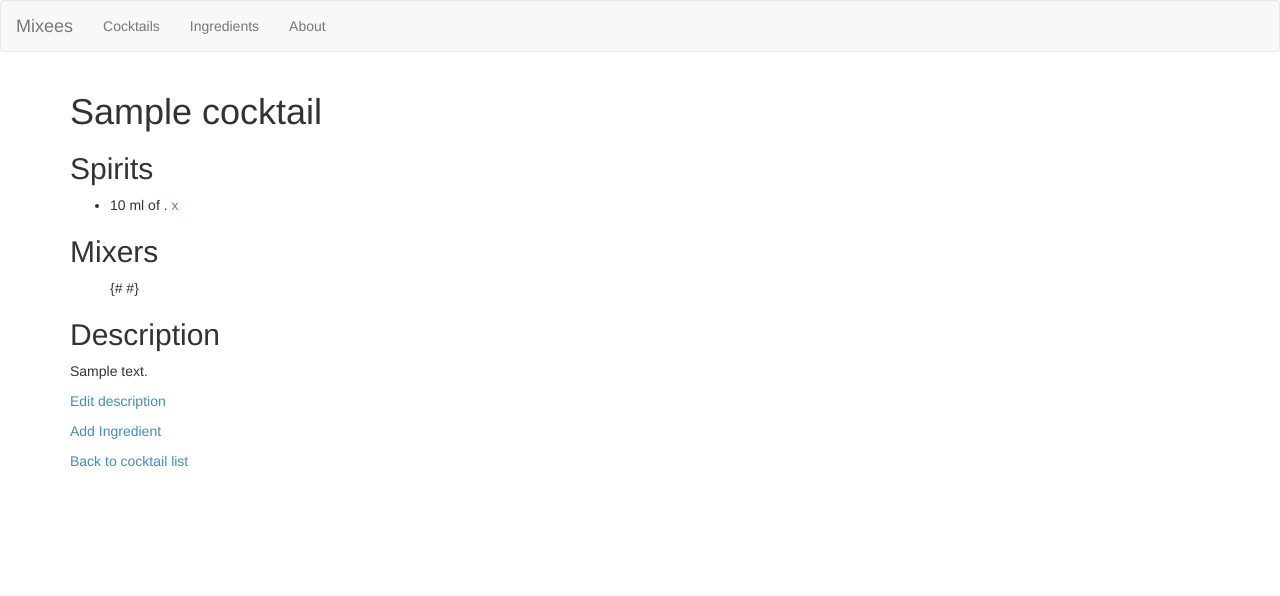
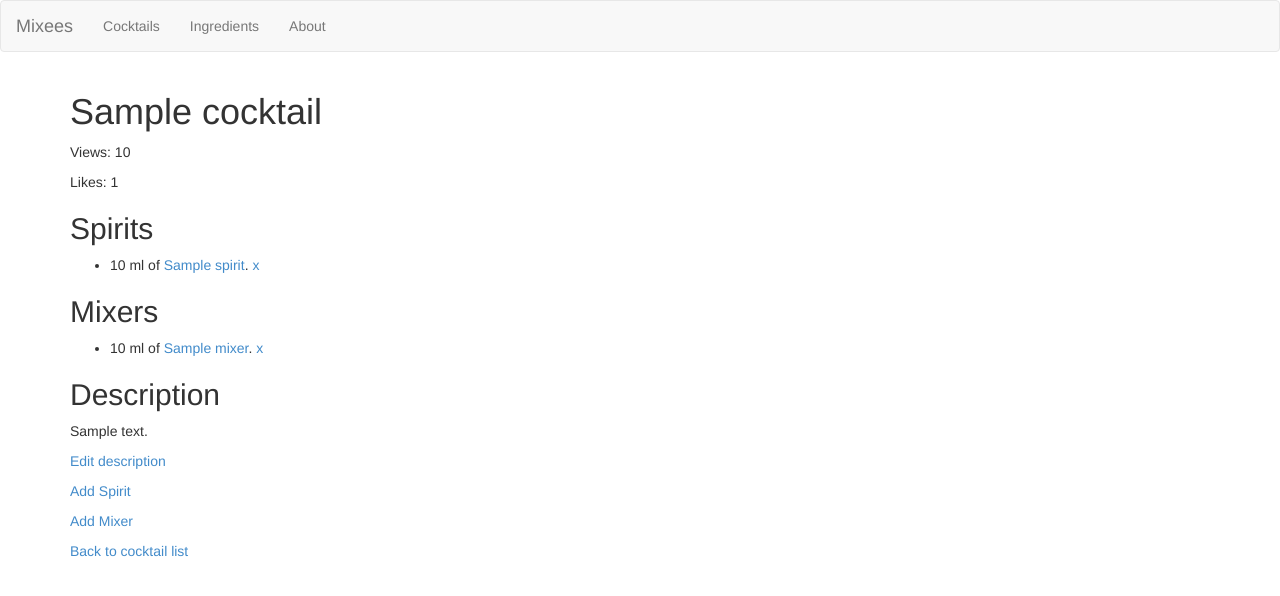
Before and after one commit to Carlosedo/mixees, a Django app: a page that uses templates/cocktails/cocktail_detail.html in a window 1280 px wide. Shown: the top 596 px of the page. Run offline with Django 3.2, Linux system fonts and the light colour scheme; tables that the repository leaves empty hold one stand-in row (values such as "Sample post"); some libraries are stand-ins or nearby versions.

Commit message:
new create ingredient page

```diff
--- a/apps/ingredients/admin.py
+++ b/apps/ingredients/admin.py
@@ -6,6 +6,6 @@
 admin.site.register(Mixer)
 
 class IngredientAdmin(admin.ModelAdmin):
-    list_display = ('liquid', 'amount', 'measurement', 'cocktail')
+    list_display = ('spirit', 'mixer', 'amount', 'measurement', 'cocktail')
 
 admin.site.register(Ingredient, IngredientAdmin)
--- a/apps/ingredients/forms.py
+++ b/apps/ingredients/forms.py
@@ -5,4 +5,4 @@
 class IngredientCreateForm(ModelForm):
     class Meta:
         model = Ingredient
-        fields = ['amount', 'measurement', 'liquid']
+        fields = ['amount', 'measurement', 'spirit', 'mixer']
--- a/apps/ingredients/urls.py
+++ b/apps/ingredients/urls.py
@@ -9,6 +9,6 @@
     url(r'^mixer/create$', MixerCreateView.as_view(), name='mixer_create'),
     url(r'^spirit/(?P<slug>.+)$', SpiritDetailView.as_view(), name='spirit_detail'),
     url(r'^mixer/(?P<slug>.+)$', MixerDetailView.as_view(), name='mixer_detail'),
-    url(r'^(?P<slug>[-\w]+)/add_ingredient/$', IngredientCreateView.as_view(), name='ingredient_create'),
+    url(r'^(?P<slug>[-\w]+)/add_(?P<type>[-\w]+)/$', IngredientCreateView.as_view(), name='ingredient_create'),
     url(r'^(?P<slug>[-\w]+)/remove_ingredient/(?P<pk>\d+)/$', IngredientDeleteView.as_view(), name='ingredient_delete'),
 )
--- a/templates/cocktails/cocktail_detail.html
+++ b/templates/cocktails/cocktail_detail.html
@@ -5,20 +5,23 @@
 {% block content %}
 	<h1>{{ object.title }}</h1>
 
+	<p>Views: {{ object.views }}</p>
+	<p>Likes: {{ object.likes }}</p>
+
 	<h2>Spirits</h2>
 
 	<ul>
 		{% for ingredient in spirits %}
-			<li>{{ ingredient }} of <a href="{% url 'spirit_detail' ingredient.liquid.slug %}">{{ ingredient.liquid }}</a>. <a href="{% url 'ingredient_delete' object.slug ingredient.id %}">x</a></li>
+			<li>{{ ingredient }} of <a href="{% url 'spirit_detail' ingredient.spirit.slug %}">{{ ingredient.spirit }}</a>. <a href="{% url 'ingredient_delete' object.slug ingredient.id %}">x</a></li>
 	    {% endfor %}
 	</ul>
 
 	<h2>Mixers</h2>
 
 	<ul>
-		{# {% for ingredient in object.mixeringredient_set.all %}
-			<li>{{ ingredient }} of <a href="{% url 'mixer_detail' ingredient.mixers.slug %}">{{ ingredient.mixers }}</a>. <a href="{% url 'mixeringredient_delete' object.slug ingredient.id %}">x</a></li>
-	    {% endfor %} #}
+		{% for ingredient in mixers %}
+			<li>{{ ingredient }} of <a href="{% url 'mixer_detail' ingredient.mixer.slug %}">{{ ingredient.mixer }}</a>. <a href="{% url 'ingredient_delete' object.slug ingredient.id %}">x</a></li>
+	    {% endfor %}
 	</ul>
 
 	<h2>Description</h2>
@@ -26,7 +29,8 @@
 
 	<p><a href="{% url 'cocktail_update' object.slug %}">Edit description</a></p>
 
-	<p><a href="{% url 'ingredient_create' object.slug %}">Add Ingredient</a></p>
+	<p><a href="{% url 'ingredient_create' object.slug 'spirit' %}">Add Spirit</a></p>
+	<p><a href="{% url 'ingredient_create' object.slug 'mixer' %}">Add Mixer</a></p>
 
 	{# <p><a href="{% url 'mixeringredient_create' object.slug %}">Add Mixer</a></p> #}
 
--- a/templates/cocktails/cocktail_list.html
+++ b/templates/cocktails/cocktail_list.html
@@ -10,8 +10,8 @@
 	{% include "cocktails/_cocktail_search.html" %}
 
 	<ul>
-		{% for object in cocktail_list %}
-			<li><a href="{% url 'cocktail_detail' object.slug %}">{{ object }}</a></li>
+		{% for cocktail in cocktail_list %}
+			<li><a href="{% url 'cocktail_detail' cocktail.slug %}">{{ cocktail }}</a></li>
 		{% endfor %}
 	</ul>
 
--- a/templates/ingredients/ingredient_form.html
+++ b/templates/ingredients/ingredient_form.html
@@ -1,11 +1,11 @@
 {% extends "base.html" %}
 {% load crispy_forms_tags %}
 
-{% block title %}Add Spirit{% endblock %}
+{% block title %}Add {{ ingredient_type }}{% endblock %}
 
 {% block content %}
 
-	<h1>Already added Spirits</h1>
+	<h1>Already added {{ ingredient_type }}s</h1>
 
 	<ul>
 		{% if form.instance.cocktail.ingredient_set.all %}
@@ -17,7 +17,7 @@
 		{% endif %}
 	</ul>
 
-	<h1>Add Spirit</h1>
+	<h1>Add {{ ingredient_type }}</h1>
 
 	<form method="post">
 	    {% csrf_token %}
```
Also changed, not shown: apps/ingredients/views.py (+30 -7 lines).
